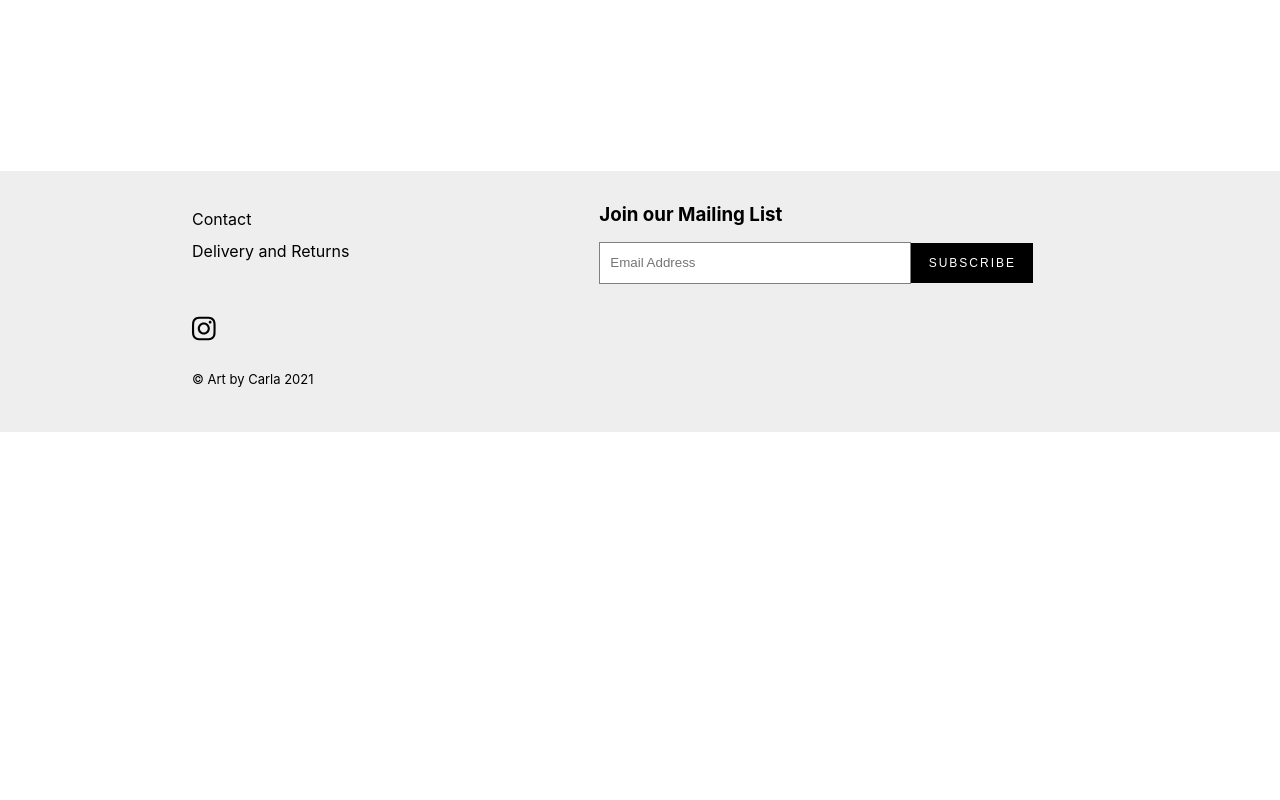
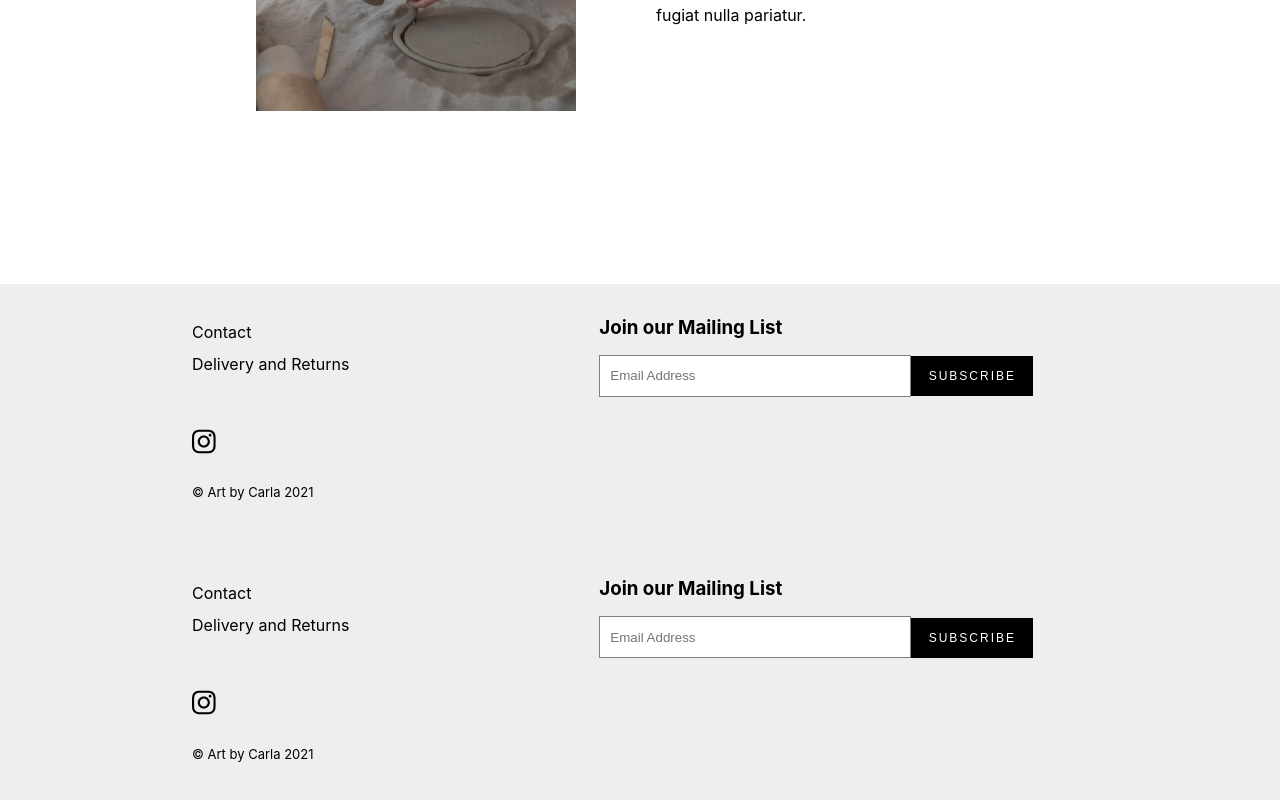
Before and after one commit to louiseeasterbrook/art-ecommerce, a React (Create React App) app: page / in a window 1280 px wide. Shown: the part 1888-2688 px from the top of the page. Before the commit the page ends 2320 px from the top, so only its background shows below. Built offline with nearby package versions, Linux system fonts and the light colour scheme; no server answers.

Commit message:
add routing and product fetching

```diff
--- a/src/App.js
+++ b/src/App.js
@@ -1,11 +1,47 @@
 import "./App.css";
 import { BrowserRouter as Router, Switch, Route } from "react-router-dom";
+import React, { useState, useEffect } from "react";
+import axios from "axios";
+
+//screens
 import HomeScreen from "./screens/HomeScreen";
+import CartScreen from "./screens/CartScreen";
+import ProductScreen from "./screens/ProductScreen";
+
+//components
+import NavBar from "./components/NavBar";
+import Footer from "./components/Footer";
 
 function App() {
+  const [products, setProducts] = useState([]);
+
+  //get products data
+  useEffect(() => {
+    axios.get("/api/products").then((response) => {
+      console.log(response.data);
+      setProducts(response.data);
+    });
+  }, []);
+
   return (
     <div className="App">
-      <HomeScreen />
+      <Router>
+        <NavBar />
+        <main>
+          <Switch>
+            <Route exact path="/">
+              <HomeScreen products={products} />
+            </Route>
+            <Route exact path="/cart">
+              <CartScreen />
+            </Route>
+            <Route exact path="/product">
+              <ProductScreen />
+            </Route>
+          </Switch>
+        </main>
+        <Footer />
+      </Router>
     </div>
   );
 }
```
